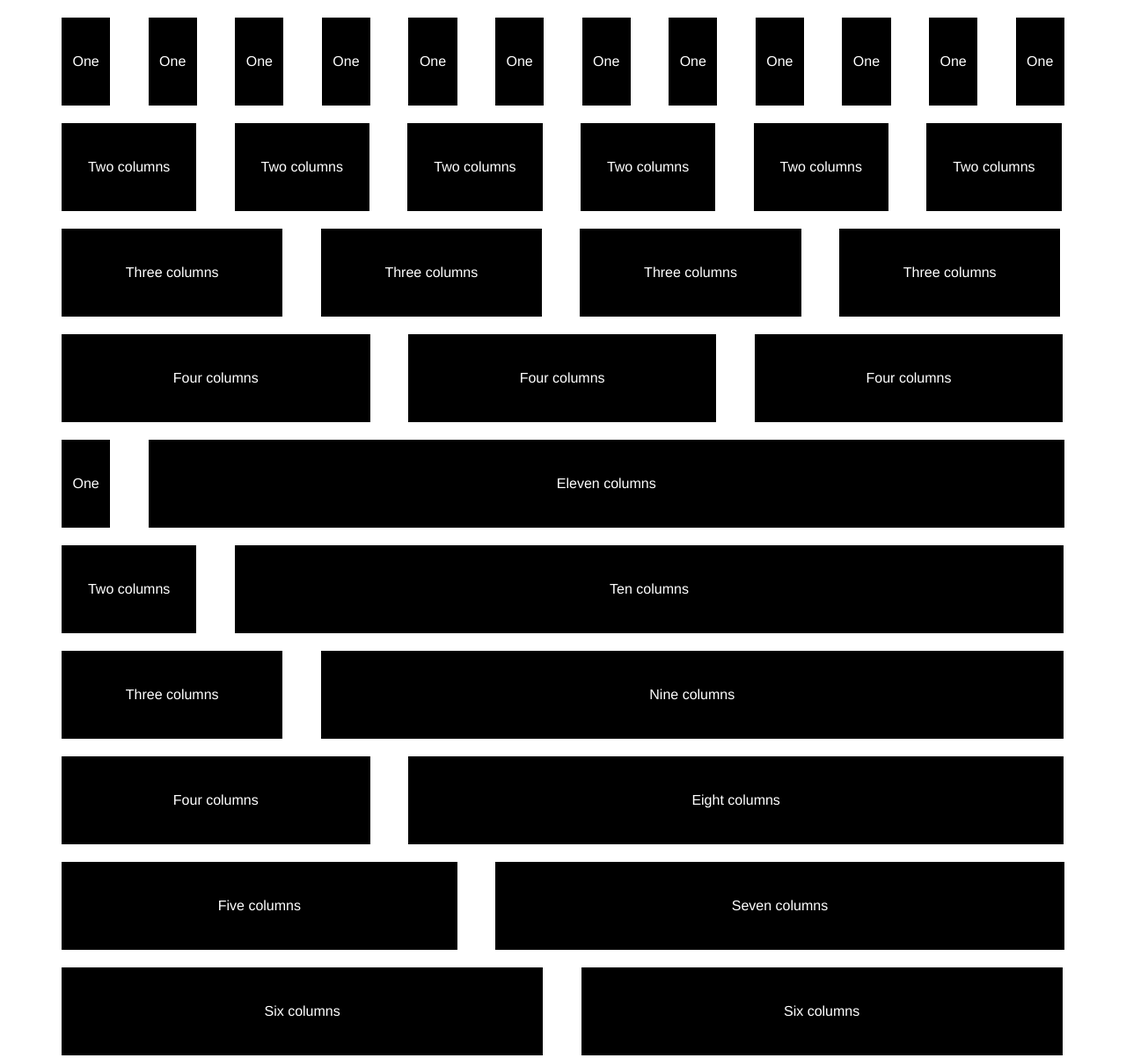
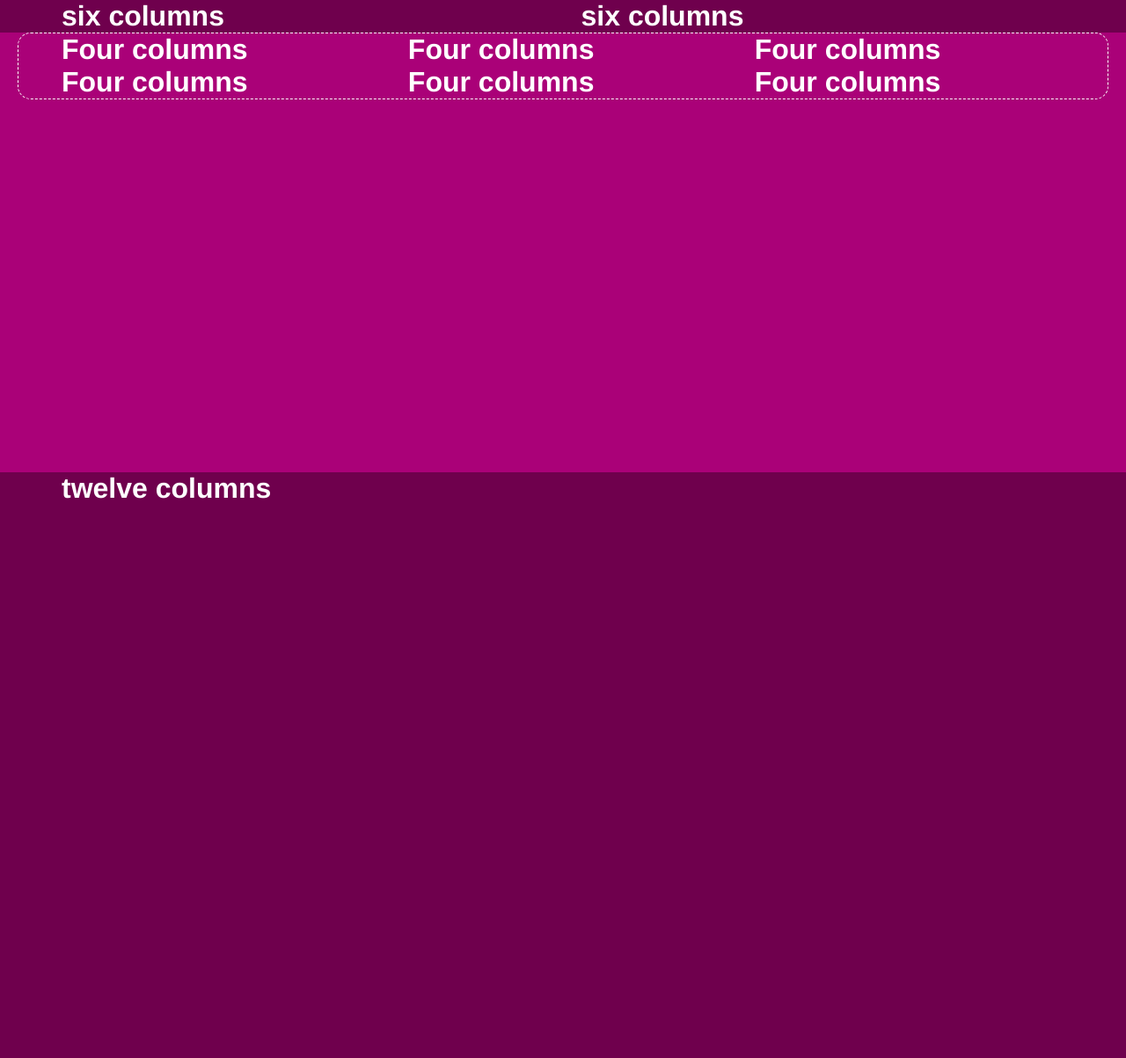
Before and after one commit to EimhinBrady/responsive, a plain HTML site: page index.html in a window 1280 px wide. Shown: the top 1203 px of the page at 88% size. After the commit the page ends 800 px from the top, so only its background shows below. Drawn offline with Linux system fonts and the light colour scheme.

Commit message:
Initial template design

```diff
--- a/index.html
+++ b/index.html
@@ -3,7 +3,7 @@
 
 <head>
 	<meta charset="utf-8" />
-	<title>The 1140px Grid &middot; Fluid down to mobile</title>
+	<title>Button and Buttercups</title>
 
 	<meta name="viewport" content="width=device-width, initial-scale=1.0" />
 
@@ -24,8 +24,19 @@
 
 	body {
 	font-family: "Helvetica Neue", Helvetica, Arial, sans-serif;
+	background-color:#6f004d;
+	}
+	#main{
+	background:#aa0178;
+	min-height:500px;
 	}
 
+
+
+	h1
+	{
+	color:white;
+	}
 	.container p {
 	color: #fff;
 	line-height: 100px;
@@ -33,7 +44,11 @@
 	text-align: center;
 	margin: 20px 0 0 0;
 	}
-
+	.dash
+	{
+	border-radius:15px;
+	border:1px dashed white;
+	}
 	</style>
 
 </head>
@@ -41,237 +56,57 @@
 
 <body>
 
+
+
+
 <div class="container">
 	<div class="row">
-		<div class="onecol">
-			<p>One</p>
+		<div class="sixcol">
+			<h1>six columns</h1>
 		</div>
-		<div class="onecol">
-			<p>One</p>
+		<div class="sixcol last">
+			<h1>six columns</h1>
 		</div>
-		<div class="onecol">
-			<p>One</p>
 	</div>
-		<div class="onecol">
-			<p>One</p>
 </div>
-		<div class="onecol">
-			<p>One</p>
+
+<div class="container" id="main">
+	<div class="dash">
+		<div class="row">
+			<div class="fourcol">
+				<h1>Four columns</h1>
 			</div>
-		<div class="onecol">
-			<p>One</p>
+			<div class="fourcol">
+				<h1>Four columns</h1>
 			</div>
-		<div class="onecol">
-			<p>One</p>
+			<div class="fourcol last">
+				<h1>Four columns</h1>
 			</div>
-		<div class="onecol">
-			<p>One</p>
 		</div>
-		<div class="onecol">
-			<p>One</p>
+
+		<div class="row">
+			<div class="fourcol">
+				<h1>Four columns</h1>
 			</div>
-		<div class="onecol">
-			<p>One</p>
+			<div class="fourcol">
+				<h1>Four columns</h1>
 			</div>
-		<div class="onecol">
-			<p>One</p>
+			<div class="fourcol last">
+				<h1>Four columns</h1>
 			</div>
-		<div class="onecol last">
-			<p>One</p>
 		</div>
 	</div>
 </div>
 
 <div class="container">
 	<div class="row">
-		<div class="twocol">
-			<p>Two columns</p>
-		</div>
-		<div class="twocol">
-			<p>Two columns</p>
-		</div>
-		<div class="twocol">
-			<p>Two columns</p>
-		</div>
-		<div class="twocol">
-			<p>Two columns</p>
-		</div>
-		<div class="twocol">
-			<p>Two columns</p>
-		</div>
-		<div class="twocol last">
-			<p>Two columns</p>
+
+		<div class="twelvecol last">
+			<h1>twelve columns</h1>
 		</div>
 	</div>
 </div>
 
-<div class="container">
-	<div class="row">
-		<div class="threecol">
-			<p>Three columns</p>
-		</div>
-		<div class="threecol">
-			<p>Three columns</p>
-		</div>
-		<div class="threecol">
-			<p>Three columns</p>
-		</div>
-		<div class="threecol last">
-			<p>Three columns</p>
-		</div>
-	</div>
-</div>
-
-<div class="container">
-	<div class="row">
-		<div class="fourcol">
-			<p>Four columns</p>
-		</div>
-		<div class="fourcol">
-			<p>Four columns</p>
-		</div>
-		<div class="fourcol last">
-			<p>Four columns</p>
-		</div>
-	</div>
-</div>
-
-<div class="container">
-	<div class="row">
-		<div class="onecol">
-			<p>One</p>
-		</div>
-		<div class="elevencol last">
-			<p>Eleven columns</p>
-		</div>
-	</div>
-</div>
-
-<div class="container">
-	<div class="row">
-		<div class="twocol">
-			<p>Two columns</p>
-		</div>
-		<div class="tencol last">
-			<p>Ten columns</p>
-		</div>
-	</div>
-</div>
-
-<div class="container">
-	<div class="row">
-		<div class="threecol">
-			<p>Three columns</p>
-		</div>
-		<div class="ninecol last">
-			<p>Nine columns</p>
-		</div>
-	</div>
-</div>
-
-<div class="container">
-	<div class="row">
-		<div class="fourcol">
-			<p>Four columns</p>
-		</div>
-		<div class="eightcol last">
-			<p>Eight columns</p>
-		</div>
-	</div>
-</div>
-
-<div class="container">
-	<div class="row">
-		<div class="fivecol">
-			<p>Five columns</p>
-		</div>
-		<div class="sevencol last">
-			<p>Seven columns</p>
-		</div>
-	</div>
-</div>
-
-<div class="container">
-	<div class="row">
-		<div class="sixcol">
-			<p>Six columns</p>
-		</div>
-		<div class="sixcol last">
-			<p>Six columns</p>
-		</div>
-	</div>
-</div>
-
-<div class="container">
-	<div class="row">
-		<div class="sevencol">
-			<p>Seven columns</p>
-		</div>
-		<div class="fivecol last">
-			<p>Five columns</p>
-		</div>
-	</div>
-</div>
-
-<div class="container">
-	<div class="row">
-		<div class="eightcol">
-			<p>Eight columns</p>
-		</div>
-		<div class="fourcol last">
-			<p>Four columns</p>
-		</div>
-	</div>
-</div>
-
-<div class="container">
-	<div class="row">
-		<div class="ninecol">
-			<p>Nine columns</p>
-		</div>
-		<div class="threecol last">
-			<p>Three columns</p>
-		</div>
-	</div>
-</div>
-
-<div class="container">
-	<div class="row">
-		<div class="tencol">
-			<p>Ten columns</p>
-		</div>
-		<div class="twocol last">
-			<p>Two columns</p>
-		</div>
-	</div>
-</div>
-
-<div class="container">
-	<div class="row">
-		<div class="elevencol">
-			<p>Eleven columns</p>
-		</div>
-		<div class="onecol last">
-			<p>One</p>
-		</div>
-	</div>
-</div>
-
-<div class="container">
-	<div class="row">
-		<div class="threecol">
-			<p>Three columns</p>
-		</div>
-		<div class="sixcol">
-			<p>Six columns</p>
-		</div>
-		<div class="threecol last">
-			<p>Three columns</p>
-		</div>
-	</div>
-</div>
-
-
 </body>
 
 </html>
```
Lines whose indentation alone changed are shown as unchanged.
